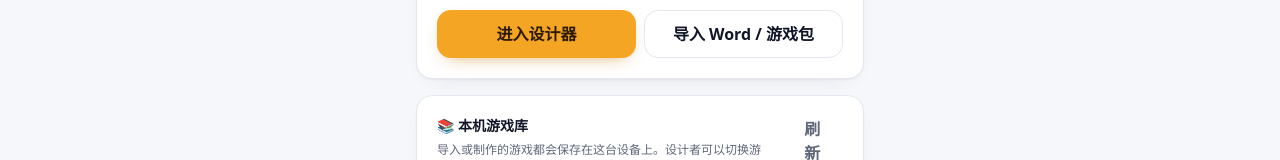
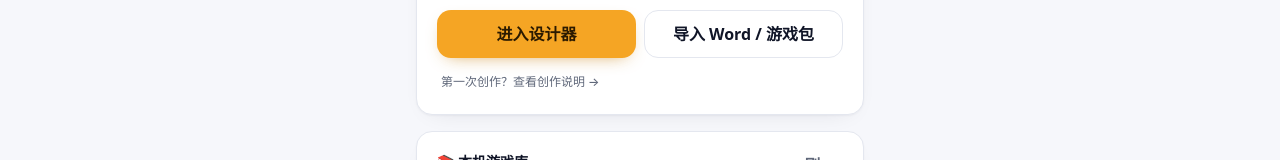
Before and after one commit to zemeiyu2-lgtm/mos-scene-hunt, a Next.js app: page /create in a window 1280 px wide. Shown: the part 213-373 px from the top of the page. Built offline with nearby package versions, Linux system fonts and the light colour scheme; no server answers.

Commit message:
Add a small, consistent creator-guide entry

```diff
--- a/app/create/page.tsx
+++ b/app/create/page.tsx
@@ -51,7 +51,7 @@ export default function CreatePage() {
   return <Screen title="创作中心">
     <section className="card p-5"><p className="game-kicker">MOS SCENE HUNT V0.6</p><h2 className="mt-2 text-2xl font-bold">创作、试玩、分享</h2><p className="mt-2 text-sm leading-relaxed text-[var(--muted)]">地图、点位、故事、任务和奖励属于同一个游戏包。手机可以完成基础设计，电脑适合精细编辑。</p>
       <div className="mt-4 grid grid-cols-2 gap-2"><Link href={working ? `/design?game=${encodeURIComponent(working.id)}` : "/design"} className="btn btn-primary text-center">进入设计器</Link><button className="btn btn-secondary" onClick={() => inputRef.current?.click()}>导入 Word / 游戏包</button></div>
-      <input ref={inputRef} className="hidden" type="file" accept=".docx,.json,.md,.markdown,application/vnd.openxmlformats-officedocument.wordprocessingml.document,application/json,text/markdown" onChange={(e) => e.target.files?.[0] && importFile(e.target.files[0])} /></section>
+      <input ref={inputRef} className="hidden" type="file" accept=".docx,.json,.md,.markdown,application/vnd.openxmlformats-officedocument.wordprocessingml.document,application/json,text/markdown" onChange={(e) => e.target.files?.[0] && importFile(e.target.files[0])} /><Link href="/how-to-create" className="mt-3 inline-flex px-1 py-1 text-xs font-medium text-[var(--muted)]">第一次创作？查看创作说明 →</Link></section>
     <section className="card mt-4 p-5">
       <div className="flex items-start justify-between gap-3">
         <div><p className="text-sm font-bold">📚 本机游戏库</p><p className="mt-1 text-xs leading-relaxed text-[var(--muted)]">导入或制作的游戏都会保存在这台设备上。设计者可以切换游戏、继续设计、试玩或删除；不需要登录。</p></div>
```
